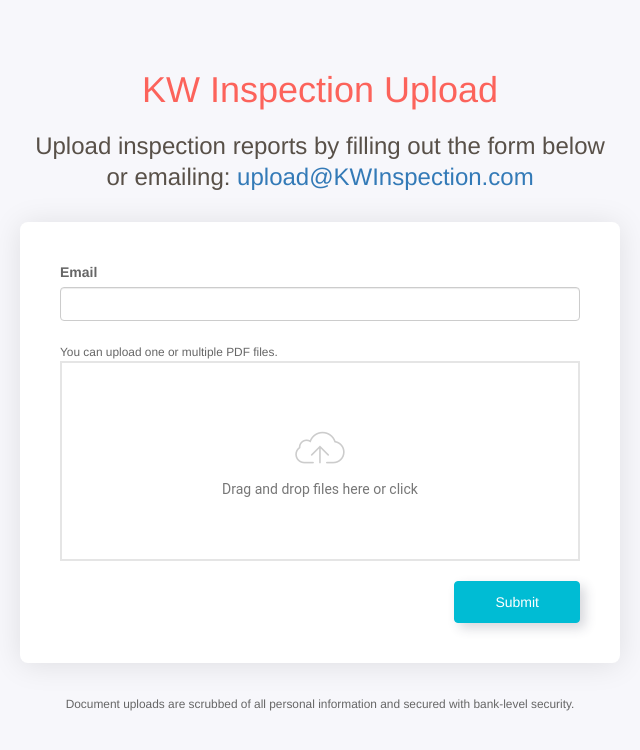
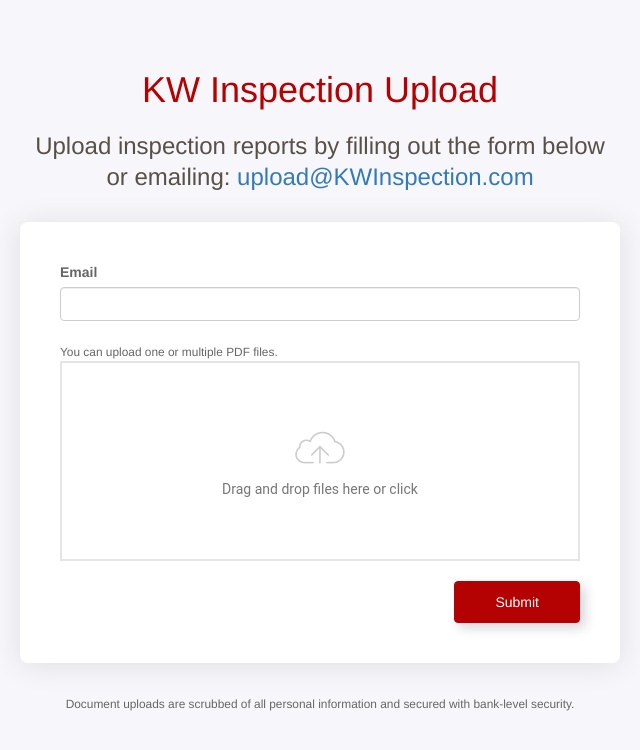
Before and after one commit to KevinJ90825/kw-test, a Django app: page / in a window 1280 px wide. Shown: the top 750 px of the page, without its empty margins (320-960 px from the left). Run offline with Django 3.2, Linux system fonts and the light colour scheme; some libraries are stand-ins or nearby versions.

Commit message:
Updated KW color

```diff
--- a/templates/main/index.html
+++ b/templates/main/index.html
@@ -11,7 +11,7 @@
 <body style="background: #f7f7fb;">
   <div class="container" style="max-width: 600px; margin-top: 50px;">
     <div class="intro" style="text-align: center;">
-      <h1 style="padding-botton:20px; color: #FC635B;">KW Inspection Upload</h1>
+      <h1 style="padding-botton:20px; color: #b40101;">KW Inspection Upload</h1>
       <h3 style="font-weight: 400; line-height: 1.3; color: #585048;">Upload inspection reports by filling out the form below or emailing:
           <a href="mailto:upload@kwinspection.com?Subject=Inspections" target="_top">upload@KWInspection.com</a></h3>
     </div>
@@ -32,7 +32,7 @@
             </div>
             <div class="row">
                 <div class="col-md-12">
-                    <button class="btn btn-primary" style="background-color: #00BCD4; border-color: #00BCD4; margin-top: 20px; float: right; box-shadow: 5px 5px 12px rgba(50,55,78,.2); padding: 10px 40px;">
+                    <button class="btn btn-primary" style="background-color: #b40101; border-color: #b40101; margin-top: 20px; float: right; box-shadow: 5px 5px 12px rgba(50,55,78,.2); padding: 10px 40px;">
                         Submit</button>
                 </div>
             </div>
```
